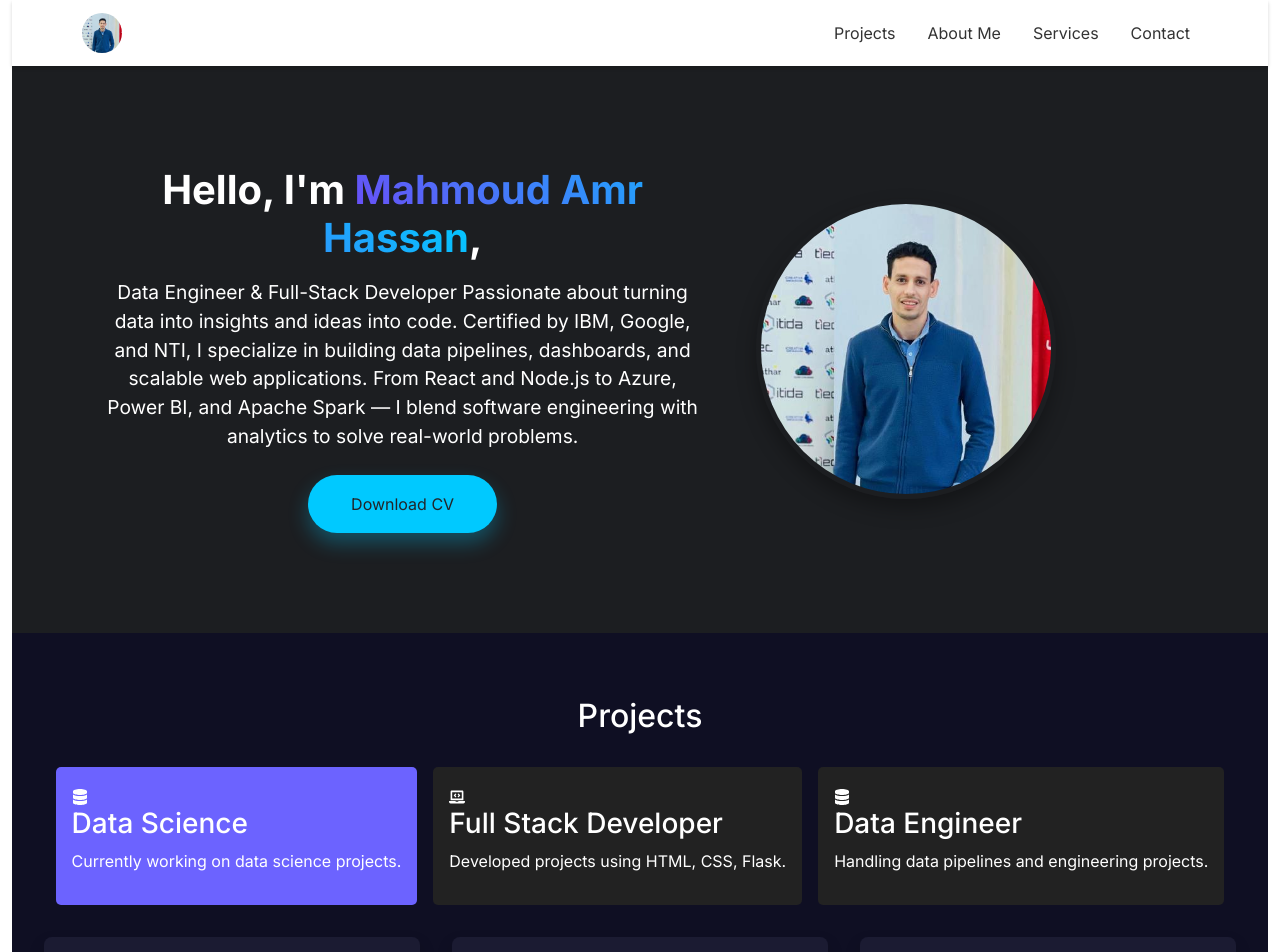
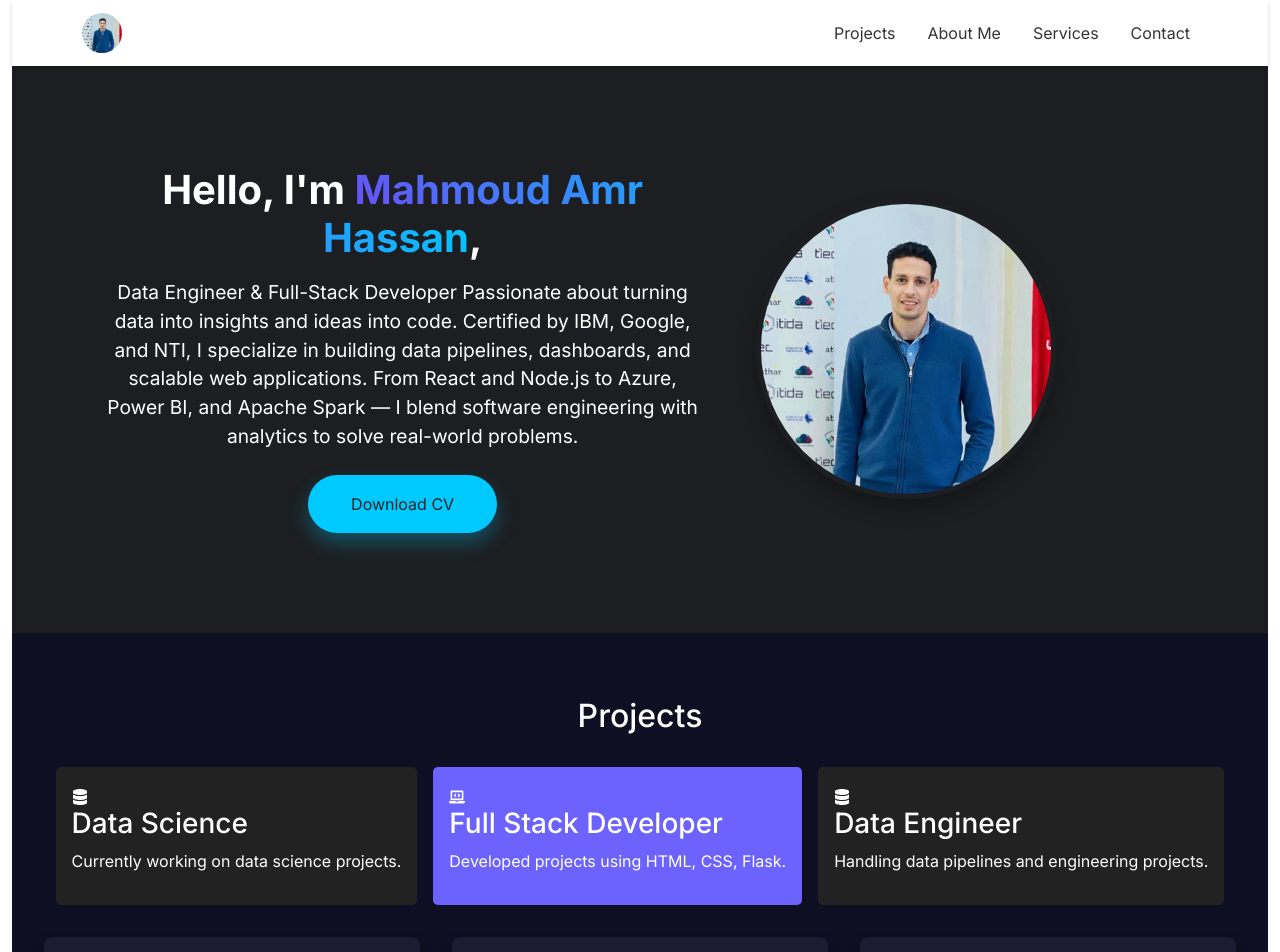
Before and after one commit to mahmoudamrhassan/mahmoudamrhassan_resume, a Next.js app: page / in a window 1280 px wide. Shown: the top 952 px of the page. Built offline with nearby package versions, Linux system fonts and the light colour scheme.

Commit message:
Update Projccts.js

```diff
--- a/Comonents/Projccts.js
+++ b/Comonents/Projccts.js
@@ -114,7 +114,7 @@ const projects = [
     title: 'courses Online Web Application',
     description: 'A web application to manage and display courses Online . Built using Python, Django, HTML, and CSS.',
     image: '/imges/image3.png',
-    livePreview: '',
+    livePreview: 'https://mohmmedamr.pythonanywhere.com/onlinecourse/',
     github: 'https://github.com/mahmoudamr5896/Todo-List ',
     category: 'Full Stack Developer',
 
@@ -204,7 +204,7 @@ const projects = [
     title: 'Todo List Project',
     description: 'A simple and interactive to-do list application designed with Python, Django, HTML, and CSS.',
     image: '/imges/todo.png',
-    livePreview: '#',
+    livePreview: 'https://mahmoudamr5896.pythonanywhere.com/',
     github: 'https://github.com/mahmoudamr5896/Todo-List ',
     category: 'Full Stack Developer',
 
@@ -328,7 +328,7 @@ const categories = [
 
 const Projects = () => {
   const [visibleProjects, setVisibleProjects] = useState(10);
-  const [selectedCategory, setSelectedCategory] = useState('Data Science');
+  const [selectedCategory, setSelectedCategory] = useState('Full Stack Developer');
 
   const filteredProjects = projects.filter(project => project.category === selectedCategory);
   const handleSeeMore = () => setVisibleProjects(filteredProjects.length);
```
